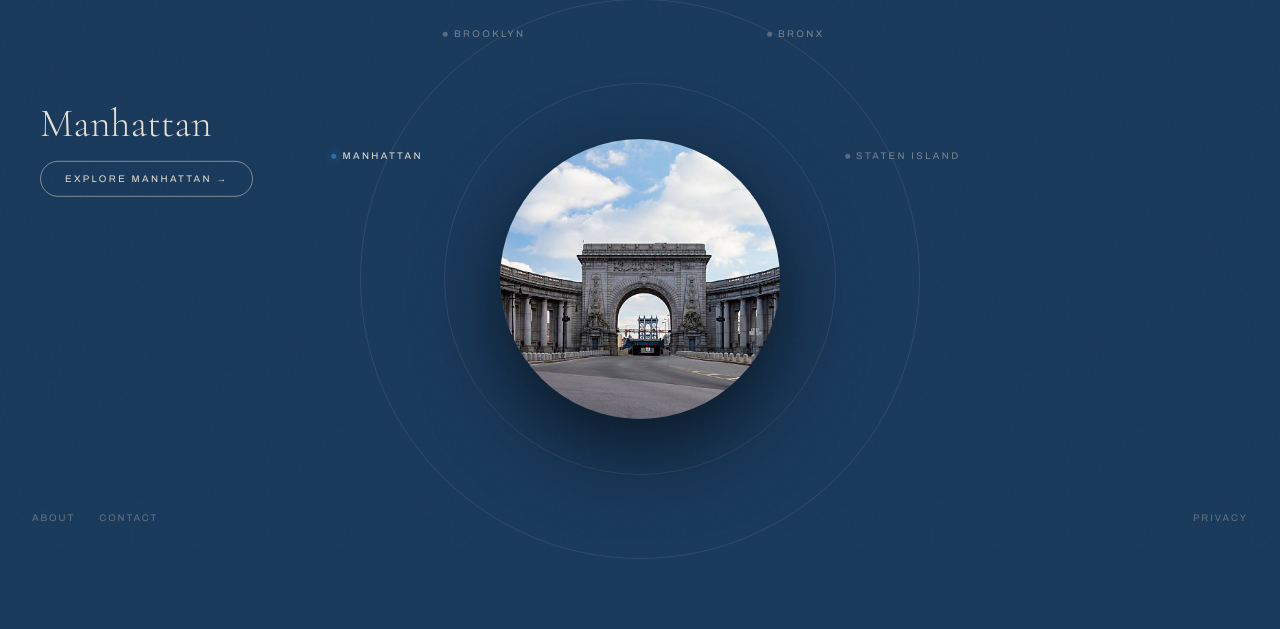
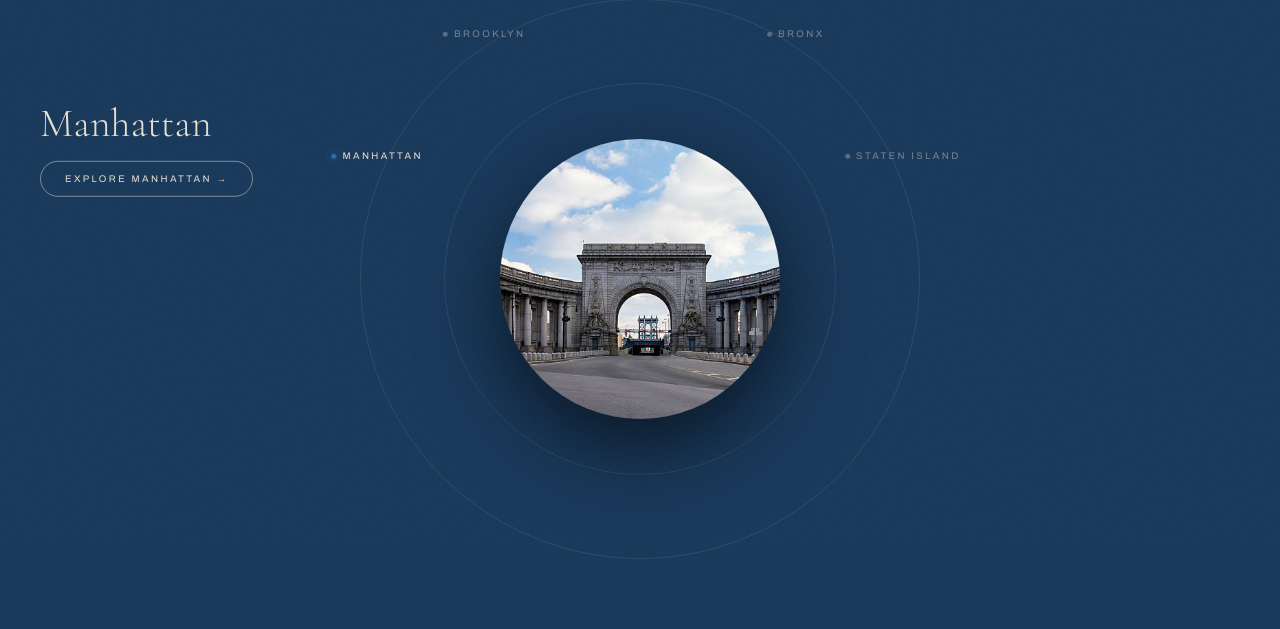
Before and after one commit to Brooklyn-STEAM/10048-Promoting-Affordable-Exploration-Through-Innovative-Interfaces, a Flask app: page /browse in a window 1280 px wide. Shown: the part 251-880 px from the top of the page. Run offline with Flask 3, Linux system fonts and the light colour scheme; the visitor is signed in with stand-in values (Sample User, id 1); data that the repository does not hold is empty; some libraries are stand-ins or nearby versions.

Commit message:
hihihihihihihihih (#38)

```diff
--- a/templates/borough.html.jinja
+++ b/templates/borough.html.jinja
@@ -170,9 +170,9 @@ h1 {
 
 {% include '_nav.html.jinja' %}
 
-<div class="flex items-center justify-between fade-up">
-  <h1>Hidden Gems</h1>
-  <a href="/browse" class="back-link">← Back</a>
+<div class="flex items-center  fade-up">
+  <a href="/browse"><h1>Hidden Gems</h1></a>
+  <a href="/browse" class="back-link text-lg ml-4">← Back</a>
 </div>
 
 <div style="flex:1; display:flex; align-items:center;">
--- a/templates/browse.html.jinja
+++ b/templates/browse.html.jinja
@@ -204,13 +204,7 @@
 </div>
 
 
-<div class="absolute bottom-6 left-8 right-8 flex justify-between z-10">
-  <div class="flex gap-6">
-    <a href="#" class="nav-link">About</a>
-    <a href="#" class="nav-link">Contact</a>
-  </div>
-  <a href="#" class="nav-link">Privacy</a>
-</div>
+
 
 <script>
   document.querySelectorAll('.borough-form').forEach(form => {
```
